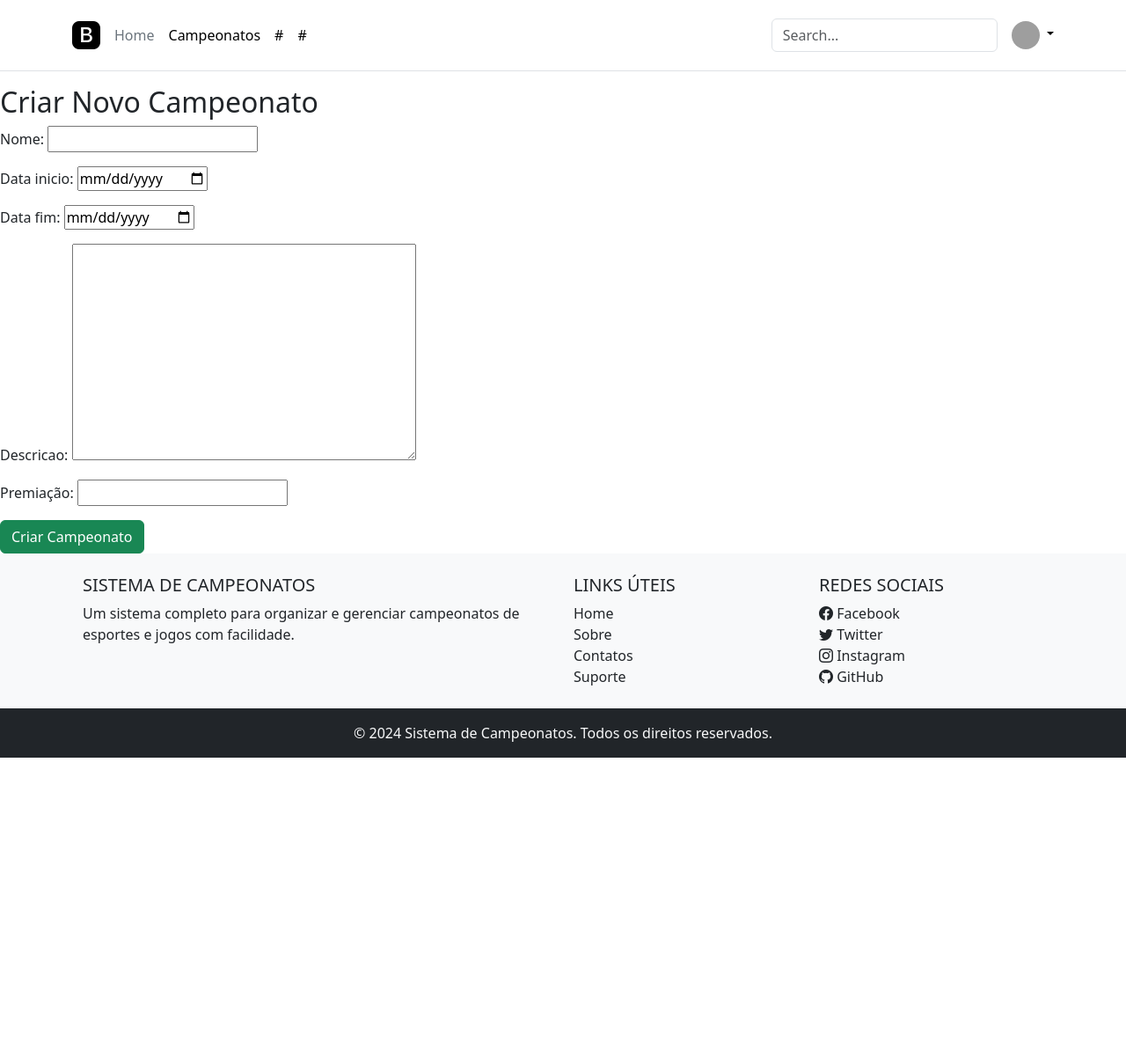
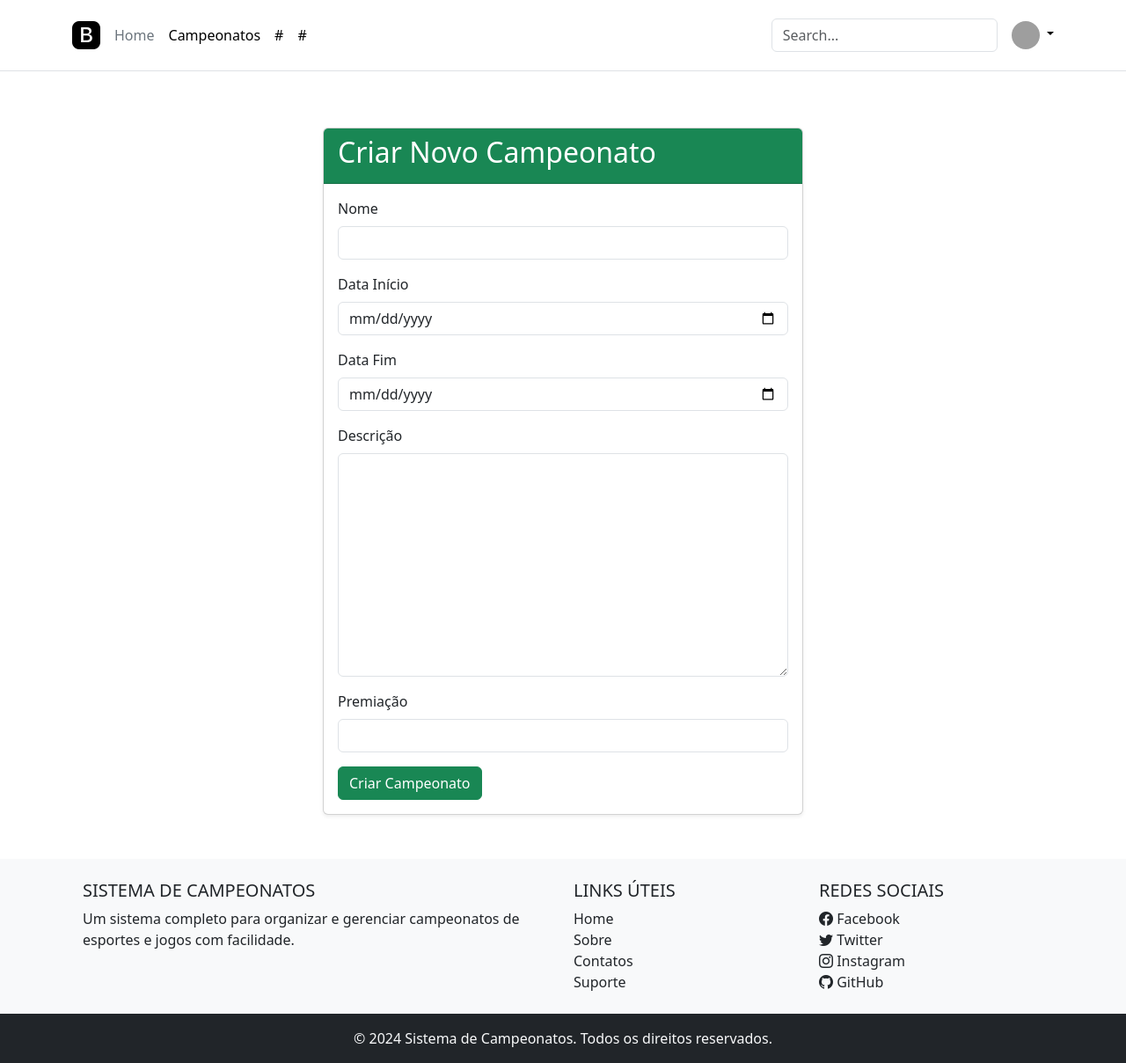
Before and after one commit to Sam0929/Projeto_Camp, a Django app: page /campeonatos/criar_campeonato/ in a window 1280 px wide. Shown: the whole page at 88% size. Before the commit the page ends 861 px from the top, so only its background shows below. Run offline with Django 5.2, Linux system fonts and the light colour scheme; grey boxes are pictures that could not be loaded.

Commit message:
melhorias visuais

```diff
--- a/campeonatos/forms.py
+++ b/campeonatos/forms.py
@@ -4,8 +4,9 @@ from .models import Campeonato
 class CampeonatoForm(forms.ModelForm):
     class Meta:
         model = Campeonato
-        fields = ['nome', 'data_inicio', 'data_fim', 'descricao', 'premiação']
+        fields = ['nome', 'data_inicio', 'data_fim', 'descricao', 'premiação']  # Verifique o nome aqui
         widgets = {
             'data_inicio': forms.DateInput(attrs={'type': 'date'}),
             'data_fim': forms.DateInput(attrs={'type': 'date'}),
+            'premiacao': forms.NumberInput(attrs={'step': '0.01'}),  # Adiciona o widget de número para premiacao
         }
--- a/campeonatos/templates/criar_campeonato.html
+++ b/campeonatos/templates/criar_campeonato.html
@@ -1,12 +1,46 @@
 {% extends "base.html" %}
 
 {% block content %}
-  <div class="form-container">
-    <h2>Criar Novo Campeonato</h2>
-    <form method="POST">
-      {% csrf_token %}
-      {{ form.as_p }}
-      <button type="submit" class="btn btn-success">Criar Campeonato</button>
-    </form>
+  <div class="container mt-5">
+    <div class="row justify-content-center">
+      <div class="col-md-6">
+        <div class="card shadow-sm">
+          <div class="card-header bg-success text-white">
+            <h2 class="card-title">Criar Novo Campeonato</h2>
+          </div>
+          <div class="card-body">
+            <form method="POST">
+              {% csrf_token %}
+              <div class="mb-3">
+                  <label for="id_nome" class="form-label">Nome</label>
+                  <input type="text" name="nome" class="form-control" maxlength="100" required="" id="id_nome">
+              </div>
+
+              <div class="mb-3">
+                  <label for="id_data_inicio" class="form-label">Data Início</label>
+                  <input type="date" name="data_inicio" class="form-control" required="" id="id_data_inicio">
+              </div>
+
+              <div class="mb-3">
+                  <label for="id_data_fim" class="form-label">Data Fim</label>
+                  <input type="date" name="data_fim" class="form-control" required="" id="id_data_fim">
+              </div>
+
+              <div class="mb-3">
+                  <label for="id_descricao" class="form-label">Descrição</label>
+                  <textarea name="descricao" class="form-control" cols="40" rows="10" required="" id="id_descricao"></textarea>
+              </div>
+
+              <div class="mb-3">
+                  <label for="id_premiação" class="form-label">Premiação</label>
+                  <input type="number" name="premiação" class="form-control" step="0.01" required="" id="id_premiação">
+              </div>
+
+              <button type="submit" class="btn btn-success">Criar Campeonato</button>
+            </form>
+          </div>
+        </div>
+      </div>
+    </div>
   </div>
 {% endblock %}
--- a/campeonatos/views.py
+++ b/campeonatos/views.py
@@ -1,7 +1,6 @@
 from django.shortcuts import render, get_object_or_404
 from django.shortcuts import redirect
 from .models import Campeonato
-from django.http import HttpResponse
 from .forms import CampeonatoForm
 from django.contrib import messages
 
@@ -11,12 +10,20 @@ def campeonatos(request):
 
     return render(request, 'campeonatos.html', {'campeonatos': campeonatos})
 
+from django.contrib import messages
+
 def criar_campeonato(request):
     if request.method == 'POST':
+        print("Dados recebidos:", request.POST)  # Adicione isso para verificar os dados
         form = CampeonatoForm(request.POST)
         if form.is_valid():
+            print("Formulário válido, salvando...")  # Mensagem de depuração
             form.save()
-            return redirect('campeonatos')  # Redireciona para a lista de campeonatos após a criação
+            messages.success(request, 'Campeonato criado com sucesso!')
+            return redirect('campeonatos')
+        else:
+            print("Formulário inválido:", form.errors)  # Mostra os erros do formulário
+            messages.error(request, 'Erro ao criar campeonato. Verifique os campos.')
     else:
         form = CampeonatoForm()
 
--- a/templates/base.html
+++ b/templates/base.html
@@ -6,19 +6,34 @@
     <meta charset="UTF-8">
     <meta name="viewport" content="width=device-width, initial-scale=1.0">
     <title>Sistema de Campeonatos</title>
-    <!-- Link para o CSS do Bootstrap -->
     <link href="https://cdn.jsdelivr.net/npm/bootstrap@5.3.3/dist/css/bootstrap.min.css" rel="stylesheet" integrity="sha384-QWTKZyjpPEjISv5WaRU9OFeRpok6YctnYmDr5pNlyT2bRjXh0JMhjY6hW+ALEwIH" crossorigin="anonymous">
-    <!-- Link para os ícones do Bootstrap -->
     <link href="https://cdnjs.cloudflare.com/ajax/libs/bootstrap-icons/1.10.5/font/bootstrap-icons.min.css" rel="stylesheet">
+    <style>
+        body {
+            display: flex;
+            flex-direction: column;
+            min-height: 100vh; /* Garante que o body tenha pelo menos a altura da tela */
+        }
+
+        main {
+            flex-grow: 1; /* Faz o main ocupar o espaço restante */
+            margin-bottom: 50px; /* Espaço entre o conteúdo e o footer */
+        }
+
+        .description {
+            max-height: 100px;
+            overflow-y: auto;
+            height: 50px;
+        }
+    </style>
 </head>
 
-<body>
-
+<body class="d-flex flex-column min-vh-100">
     <header class="p-3 mb-3 border-bottom">
         <div class="container">
             <div class="d-flex flex-wrap align-items-center justify-content-center justify-content-lg-start">
                 <a href="/home" class="d-flex align-items-center mb-2 mb-lg-0 link-body-emphasis text-decoration-none">
-                <i class="bi bi-bootstrap-fill me-2" style="font-size: 2rem;"></i> <!-- Exemplo de ícone do Bootstrap -->
+                    <i class="bi bi-bootstrap-fill me-2" style="font-size: 2rem;"></i>
                 </a>
 
                 <ul class="nav col-12 col-lg-auto me-lg-auto mb-2 justify-content-center mb-md-0">
@@ -48,25 +63,13 @@
         </div>
     </header>
 
-    <style>
-
-        .description {
-            max-height: 100px; /* Altura máxima para a descrição */
-            overflow-y: auto;  /* Permite a rolagem vertical */
-            height: 50px;     /* Altura fixa para o espaço da descrição */
-        }
-
-    </style>
-
     <main>
         {% block content %}
         {% endblock %}
     </main>
 
-    <!-- Footer do Bootstrap -->
     <footer class="bg-light text-center text-lg-start">
         <div class="container p-4">
-            <!-- Seção: Links -->
             <div class="row">
                 <div class="col-lg-6 col-md-12 mb-4 mb-md-0">
                     <h5 class="text-uppercase">Sistema de Campeonatos</h5>
@@ -95,7 +98,6 @@
                     </ul>
                 </div>
             </div>
-            <!-- Fim da Seção: Links -->
         </div>
 
         <div class="text-center p-3 bg-dark text-light">
@@ -103,7 +105,6 @@
         </div>
     </footer>
 
-    <!-- Link para o JavaScript do Bootstrap -->
     <script src="https://cdn.jsdelivr.net/npm/bootstrap@5.3.3/dist/js/bootstrap.bundle.min.js" integrity="sha384-YvpcrYf0tY3lHB60NNkmXc5s9fDVZLESaAA55NDzOxhy9GkcIdslK1eN7N6jIeHz" crossorigin="anonymous"></script>
 </body>
 </html>
```
Also changed, not shown: campeonatos/templates/campeonatos.html (+14 -5 lines), campeonatos/templates/deletar_campeonato.html (+18 -8 lines), campeonatos/templates/editar_campeonato.html (+42 -7 lines). Lines whose indentation alone changed are shown as unchanged.
